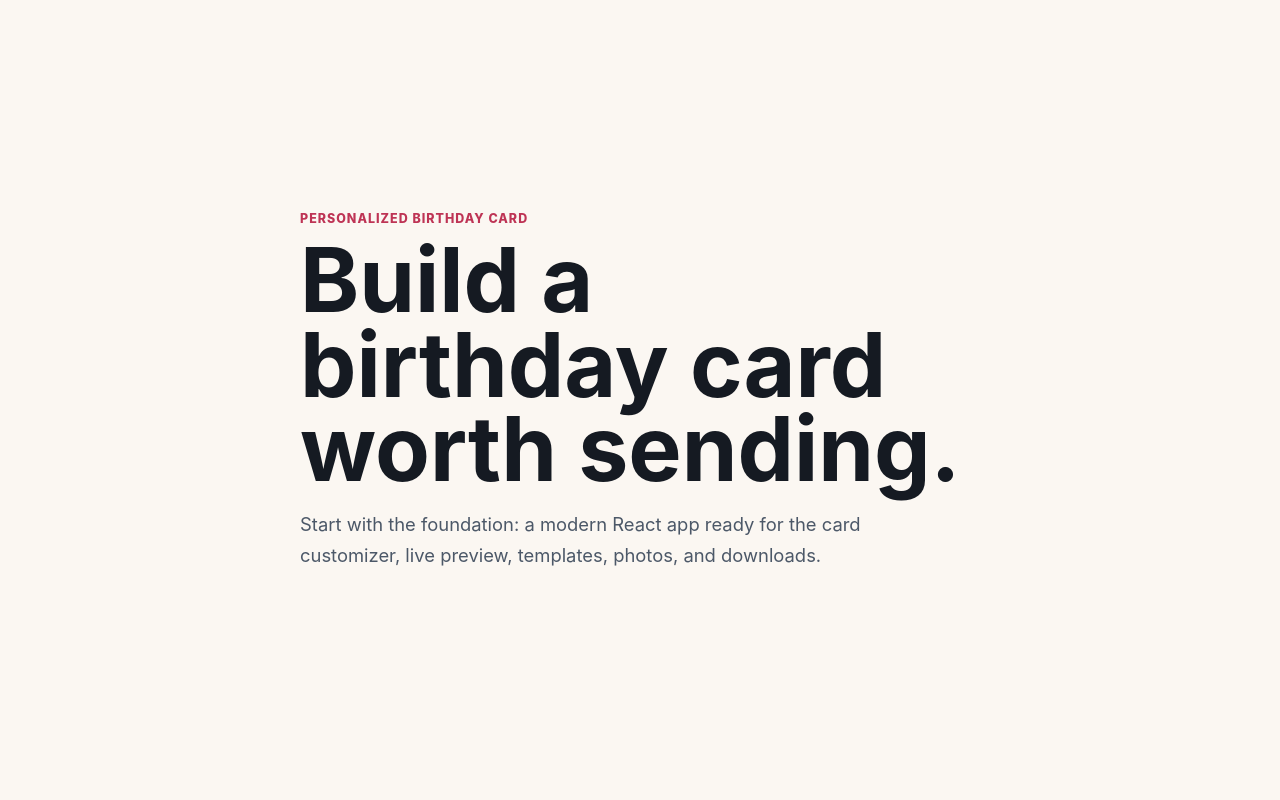
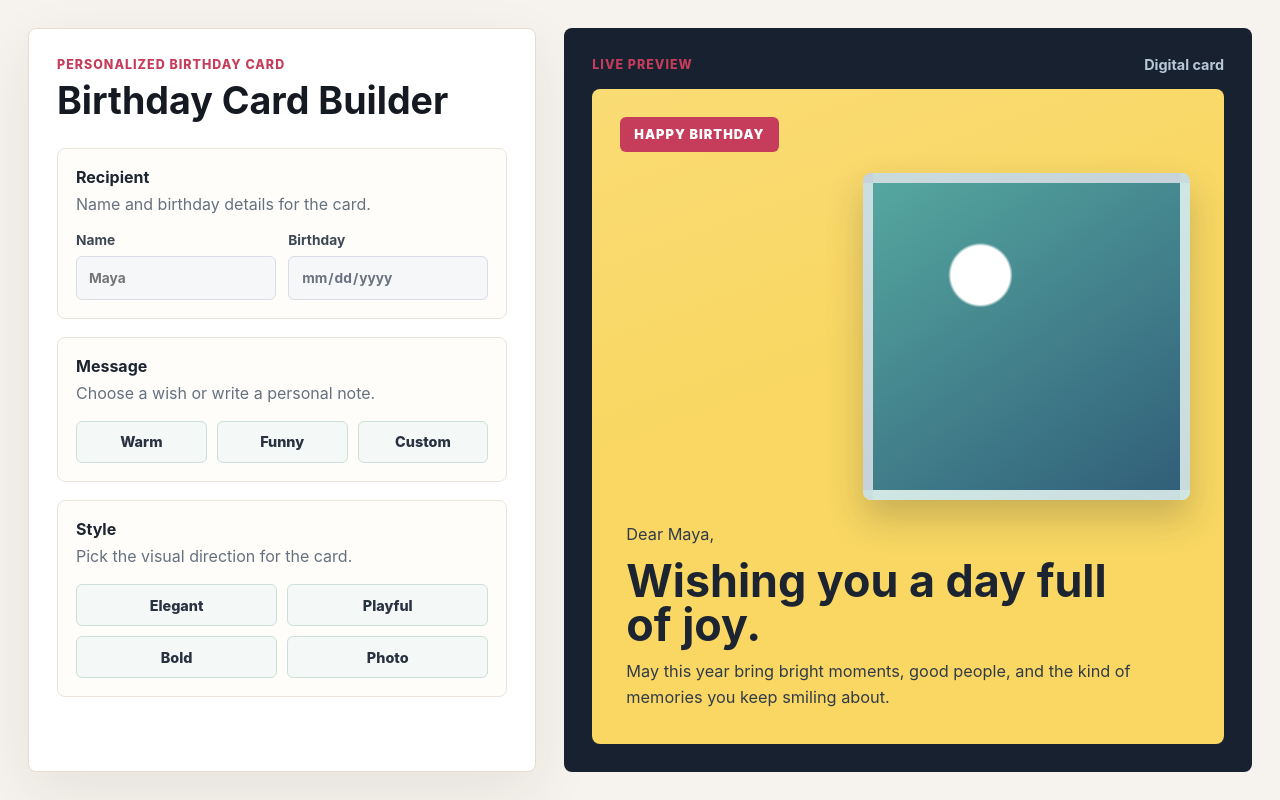
Before and after one commit to jadecodelab/personalized-birthday-card, a React (Vite) app: page / in a window 1280 px wide. Built offline with nearby package versions, Linux system fonts and the light colour scheme.

Commit message:
feat: add birthday card builder layout

```diff
--- a/src/App.tsx
+++ b/src/App.tsx
@@ -1,14 +1,75 @@
 export default function App() {
   return (
-    <main className="app">
-      <section className="welcome-panel">
-        <p className="eyebrow">Personalized Birthday Card</p>
-        <h1>Build a birthday card worth sending.</h1>
-        <p>
-          Start with the foundation: a modern React app ready for the card
-          customizer, live preview, templates, photos, and downloads.
-        </p>
+    <main className="app-shell">
+      <section className="builder-panel" aria-label="Birthday card builder">
+        <div className="builder-header">
+          <p className="eyebrow">Personalized Birthday Card</p>
+          <h1>Birthday Card Builder</h1>
+        </div>
+
+        <div className="control-stack">
+          <section className="control-group" aria-labelledby="recipient-title">
+            <div>
+              <h2 id="recipient-title">Recipient</h2>
+              <p>Name and birthday details for the card.</p>
+            </div>
+            <div className="field-grid">
+              <label>
+                Name
+                <input placeholder="Maya" disabled />
+              </label>
+              <label>
+                Birthday
+                <input type="date" disabled />
+              </label>
+            </div>
+          </section>
+
+          <section className="control-group" aria-labelledby="message-title">
+            <div>
+              <h2 id="message-title">Message</h2>
+              <p>Choose a wish or write a personal note.</p>
+            </div>
+            <div className="choice-row" aria-label="Message options">
+              <span>Warm</span>
+              <span>Funny</span>
+              <span>Custom</span>
+            </div>
+          </section>
+
+          <section className="control-group" aria-labelledby="style-title">
+            <div>
+              <h2 id="style-title">Style</h2>
+              <p>Pick the visual direction for the card.</p>
+            </div>
+            <div className="template-grid" aria-label="Template options">
+              <span>Elegant</span>
+              <span>Playful</span>
+              <span>Bold</span>
+              <span>Photo</span>
+            </div>
+          </section>
+        </div>
       </section>
+
+      <aside className="preview-panel" aria-label="Card preview">
+        <div className="preview-header">
+          <p className="eyebrow">Live Preview</p>
+          <span>Digital card</span>
+        </div>
+        <div className="card-preview">
+          <div className="card-ribbon">Happy Birthday</div>
+          <div className="photo-placeholder" aria-hidden="true" />
+          <div className="card-copy">
+            <p>Dear Maya,</p>
+            <h2>Wishing you a day full of joy.</h2>
+            <p>
+              May this year bring bright moments, good people, and the kind of
+              memories you keep smiling about.
+            </p>
+          </div>
+        </div>
+      </aside>
     </main>
   );
 }
--- a/src/styles.css
+++ b/src/styles.css
@@ -1,6 +1,6 @@
 :root {
   color: #1b2430;
-  background: #fbf7f2;
+  background: #f6f3ee;
   font-family:
     Inter, ui-sans-serif, system-ui, -apple-system, BlinkMacSystemFont, "Segoe UI",
     sans-serif;
@@ -29,18 +29,11 @@ select {
 
 .app {
   min-height: 100vh;
-  display: grid;
-  place-items: center;
-  padding: 32px;
-}
-
-.welcome-panel {
-  max-width: 720px;
 }
 
 .eyebrow {
-  margin: 0 0 12px;
-  color: #be3455;
+  margin: 0;
+  color: #c63c5b;
   font-size: 0.78rem;
   font-weight: 800;
   letter-spacing: 0.08em;
@@ -49,16 +42,253 @@ select {
 
 h1 {
   margin: 0;
-  max-width: 680px;
   color: #151a22;
-  font-size: clamp(2.5rem, 7vw, 5.75rem);
-  line-height: 0.94;
+  font-size: 2.35rem;
+  line-height: 1;
   letter-spacing: 0;
 }
 
-.welcome-panel p:last-child {
-  max-width: 620px;
-  color: #4c5868;
-  font-size: 1.15rem;
-  line-height: 1.65;
+.app-shell {
+  min-height: 100vh;
+  display: grid;
+  grid-template-columns: minmax(360px, 0.85fr) minmax(420px, 1.15fr);
+  gap: 28px;
+  padding: 28px;
 }
+
+.builder-panel,
+.preview-panel {
+  min-width: 0;
+}
+
+.builder-panel {
+  display: flex;
+  flex-direction: column;
+  gap: 28px;
+  padding: 28px;
+  background: #ffffff;
+  border: 1px solid #e4ddd4;
+  border-radius: 8px;
+  box-shadow: 0 20px 60px rgb(43 35 27 / 0.08);
+}
+
+.builder-header {
+  display: grid;
+  gap: 10px;
+}
+
+.control-stack {
+  display: grid;
+  gap: 18px;
+}
+
+.control-group {
+  display: grid;
+  gap: 16px;
+  padding: 18px;
+  border: 1px solid #ebe4db;
+  border-radius: 8px;
+  background: #fffdf9;
+}
+
+.control-group h2,
+.card-copy h2 {
+  margin: 0;
+  color: #1b2430;
+  letter-spacing: 0;
+}
+
+.control-group h2 {
+  font-size: 1rem;
+}
+
+.control-group p {
+  margin: 6px 0 0;
+  color: #66717f;
+  line-height: 1.45;
+}
+
+.field-grid {
+  display: grid;
+  grid-template-columns: repeat(2, minmax(0, 1fr));
+  gap: 12px;
+}
+
+label {
+  display: grid;
+  gap: 8px;
+  color: #3d4754;
+  font-size: 0.86rem;
+  font-weight: 700;
+}
+
+input {
+  width: 100%;
+  min-height: 44px;
+  padding: 10px 12px;
+  color: #6b7280;
+  background: #f6f7f8;
+  border: 1px solid #d9dee6;
+  border-radius: 6px;
+}
+
+.choice-row,
+.template-grid {
+  display: grid;
+  gap: 10px;
+}
+
+.choice-row {
+  grid-template-columns: repeat(3, minmax(0, 1fr));
+}
+
+.template-grid {
+  grid-template-columns: repeat(2, minmax(0, 1fr));
+}
+
+.choice-row span,
+.template-grid span {
+  display: grid;
+  min-height: 42px;
+  place-items: center;
+  color: #283240;
+  font-size: 0.9rem;
+  font-weight: 800;
+  background: #f4f8f7;
+  border: 1px solid #cddfdb;
+  border-radius: 6px;
+}
+
+.preview-panel {
+  display: flex;
+  flex-direction: column;
+  gap: 16px;
+  padding: 28px;
+  background: #17212f;
+  border-radius: 8px;
+  color: #ffffff;
+  overflow: hidden;
+}
+
+.preview-header {
+  display: flex;
+  align-items: center;
+  justify-content: space-between;
+  gap: 16px;
+}
+
+.preview-header span {
+  color: #b8c8d6;
+  font-size: 0.9rem;
+  font-weight: 700;
+}
+
+.card-preview {
+  flex: 1;
+  min-height: 560px;
+  display: grid;
+  align-content: end;
+  gap: 22px;
+  padding: 34px;
+  background:
+    linear-gradient(160deg, rgb(255 255 255 / 0.12), transparent 42%),
+    #f9d762;
+  border-radius: 8px;
+  color: #1c2430;
+  position: relative;
+}
+
+.card-ribbon {
+  position: absolute;
+  top: 28px;
+  left: 28px;
+  padding: 10px 14px;
+  color: #ffffff;
+  background: #c63c5b;
+  border-radius: 6px;
+  font-size: 0.8rem;
+  font-weight: 900;
+  letter-spacing: 0.08em;
+  text-transform: uppercase;
+}
+
+.photo-placeholder {
+  width: min(58%, 340px);
+  aspect-ratio: 1;
+  margin-left: auto;
+  background:
+    radial-gradient(circle at 35% 30%, #ffffff 0 10%, transparent 11%),
+    linear-gradient(145deg, #55a7a0, #315f79);
+  border: 10px solid rgb(255 255 255 / 0.72);
+  border-radius: 8px;
+  box-shadow: 0 18px 36px rgb(29 36 46 / 0.22);
+}
+
+.card-copy {
+  display: grid;
+  gap: 12px;
+  max-width: 520px;
+}
+
+.card-copy p {
+  margin: 0;
+  color: #313b4a;
+  font-size: 1.02rem;
+  line-height: 1.55;
+}
+
+.card-copy h2 {
+  max-width: 520px;
+  font-size: 2.8rem;
+  line-height: 0.98;
+}
+
+@media (max-width: 900px) {
+  .app-shell {
+    grid-template-columns: 1fr;
+  }
+
+  .card-preview {
+    min-height: 520px;
+  }
+}
+
+@media (max-width: 560px) {
+  .app-shell {
+    padding: 14px;
+    gap: 14px;
+  }
+
+  .builder-panel,
+  .preview-panel {
+    padding: 18px;
+  }
+
+  .field-grid,
+  .choice-row,
+  .template-grid {
+    grid-template-columns: 1fr;
+  }
+
+  h1 {
+    font-size: 1.85rem;
+  }
+
+  .card-preview {
+    min-height: 460px;
+    padding: 24px;
+  }
+
+  .card-ribbon {
+    top: 20px;
+    left: 20px;
+  }
+
+  .photo-placeholder {
+    width: min(70%, 260px);
+  }
+
+  .card-copy h2 {
+    font-size: 2.05rem;
+  }
+}
```
